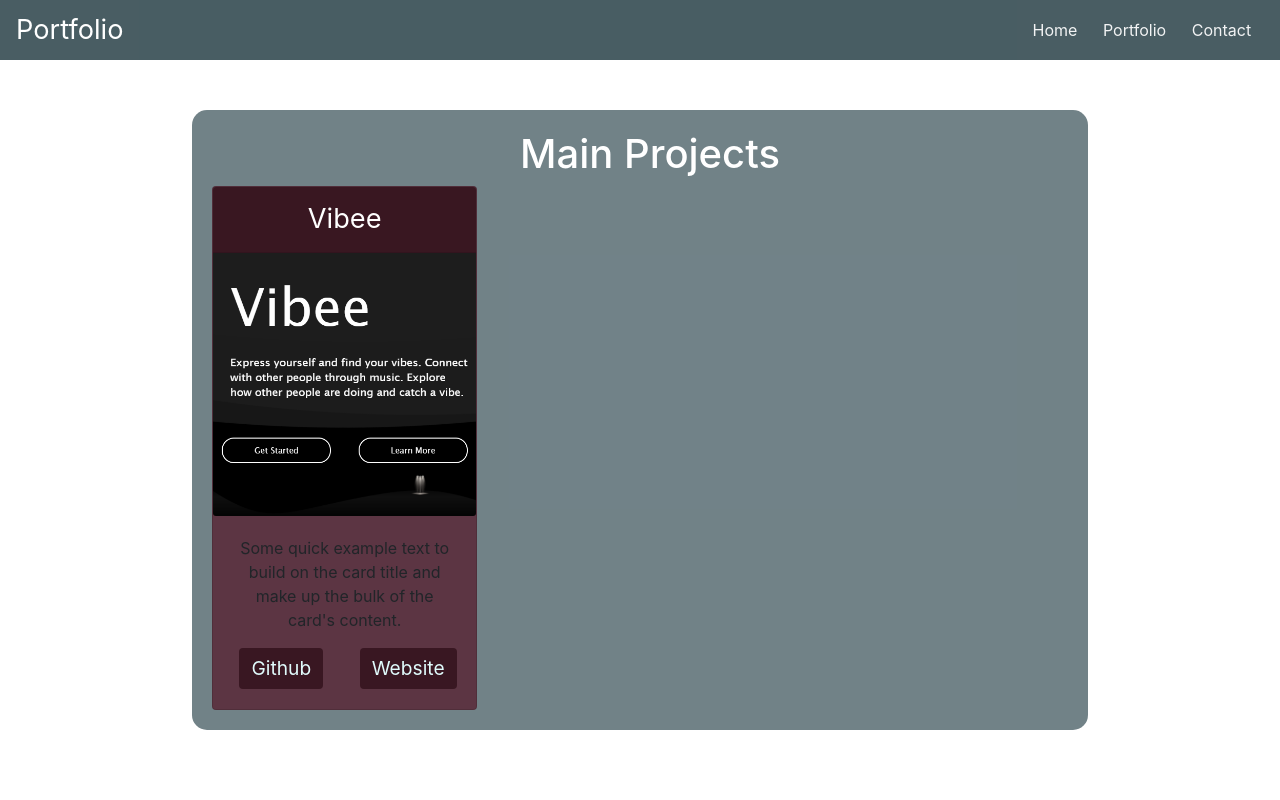
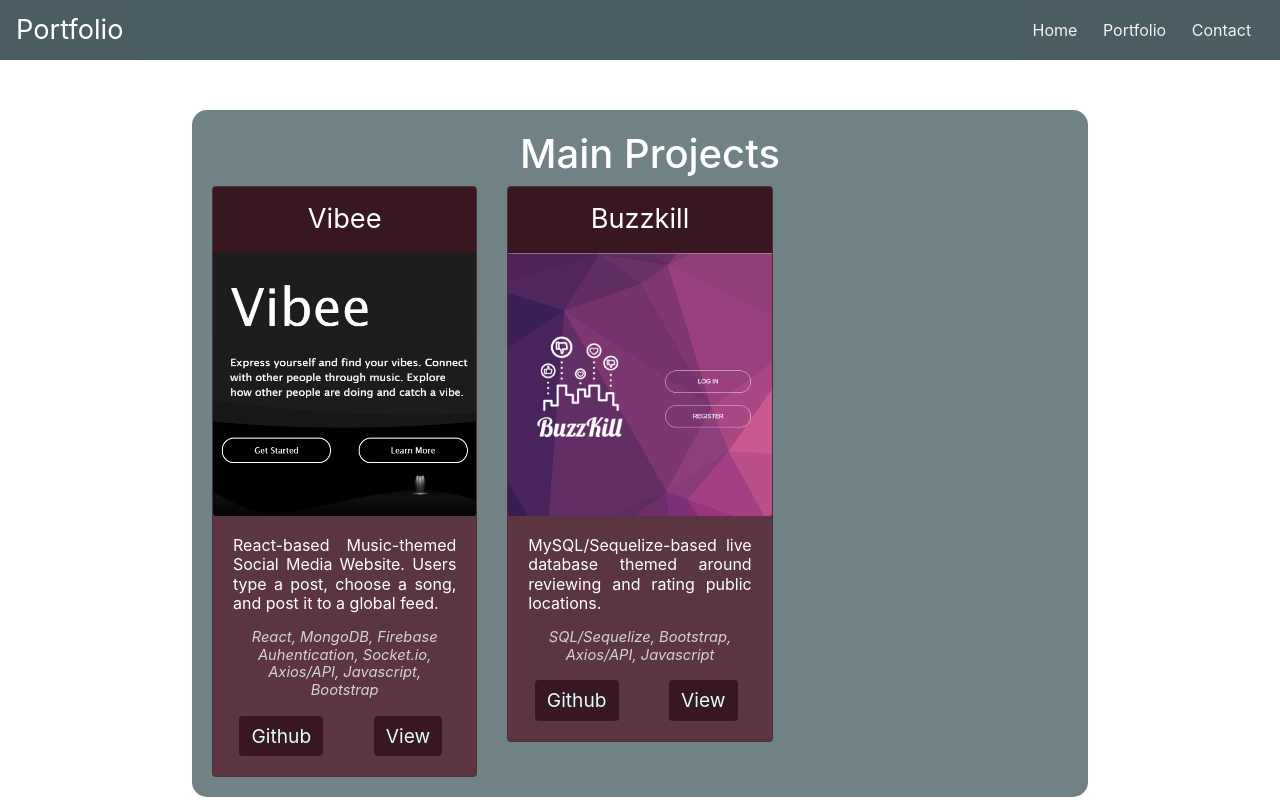
Before and after one commit to mgmoreno22/portfolio-react-bootstrap, a React (Create React App) app: page /portfolio in a window 1280 px wide. Built offline with nearby package versions, Linux system fonts and the light colour scheme.

Commit message:
second project added changed card template

```diff
--- a/src/components/Portfolio.js
+++ b/src/components/Portfolio.js
@@ -13,7 +13,10 @@ export default function Portfolio() {
             <h1 className="headerText">Main Projects</h1>
           </Col>
         </Row>
+
+        {/* START OF CARD ROW */}
         <Row>
+          {/* START OF A NEW CARD - VIBEE */}
           <Col xs={12} md={6} lg={4}>
             <Card>
               <Card.Header>Vibee</Card.Header>
@@ -25,12 +28,21 @@ export default function Portfolio() {
                   variant="bottom"
                   className="portThumb"
                   src="./assets/images/Vibee.png"
+                  alt="Vibee Home Page"
                 />
               </a>
               <Card.Body>
                 <Card.Text>
-                  Some quick example text to build on the card title and make up
-                  the bulk of the card's content.
+                  <p className="portAbout text-justify">
+                    React-based Music-themed Social Media Website. Users type a
+                    post, choose a song, and post it to a global feed.
+                  </p>
+                </Card.Text>
+                <Card.Text>
+                  <p className="portTech">
+                    React, MongoDB, Firebase Auhentication, Socket.io,
+                    Axios/API, Javascript, Bootstrap
+                  </p>
                 </Card.Text>
                 <Row className="portLinkBody">
                   <Col>
@@ -49,7 +61,59 @@ export default function Portfolio() {
                       target="_blank"
                       href="https://evening-sands-41595.herokuapp.com/"
                     >
-                      Website
+                      View
+                    </Button>
+                  </Col>
+                </Row>
+              </Card.Body>
+            </Card>
+          </Col>
+
+          {/* START OF A NEW CARD - BUZZKILL */}
+          <Col xs={12} md={6} lg={4}>
+            <Card>
+              <Card.Header>Buzzkill</Card.Header>
+              <a
+                target="_blank"
+                href="https://salty-hollows-77148.herokuapp.com/"
+              >
+                <Card.Img
+                  variant="bottom"
+                  className="portThumb"
+                  src="./assets/images/Buzzkill1.png"
+                  alt="Buzzkill logo"
+                />
+              </a>
+              <Card.Body className="h-100">
+                <Card.Text>
+                  <p className="portAbout text-justify">
+                    MySQL/Sequelize-based live database themed around reviewing
+                    and rating public locations.
+                  </p>
+                </Card.Text>
+                <Card.Text>
+                  <p className="portTech">
+                    SQL/Sequelize, Bootstrap, Axios/API, Javascript
+                  </p>
+                </Card.Text>
+                <Row className="portLinkBody">
+                  <Col>
+                    <Button
+                      variant="red"
+                      className="portLinks"
+                      target="_blank"
+                      href="https://github.com/mgmoreno22/BuzzKill"
+                    >
+                      Github
+                    </Button>
+                  </Col>
+                  <Col>
+                    <Button
+                      className="portLinks"
+                      target="_blank"
+                      href="https://salty-hollows-77148.herokuapp.com/"
+                    >
+                      View
                     </Button>
                   </Col>
                 </Row>
--- a/src/components/styles/Portfolio.css
+++ b/src/components/styles/Portfolio.css
@@ -5,6 +5,7 @@
   width: 70%;
   border-radius: 15px;
   min-width: 340px;
+  height: 100%;
 }
 
 .headerText {
@@ -21,6 +22,24 @@
   background-color: rgba(54, 21, 30, 0.9);
   color: white;
   font-size: 1.7rem;
+}
+
+.card-body {
+  min-height: 100%;
+}
+
+.portAbout {
+  color: white;
+  line-height: 120%;
+  margin-bottom: 12px !important;
+}
+
+.portTech {
+  padding: 0px 16px;
+  color: lightgrey;
+  font-size: 0.92rem;
+  font-style: italic;
+  line-height: 120%;
 }
 
 .portLinkBody {
```
